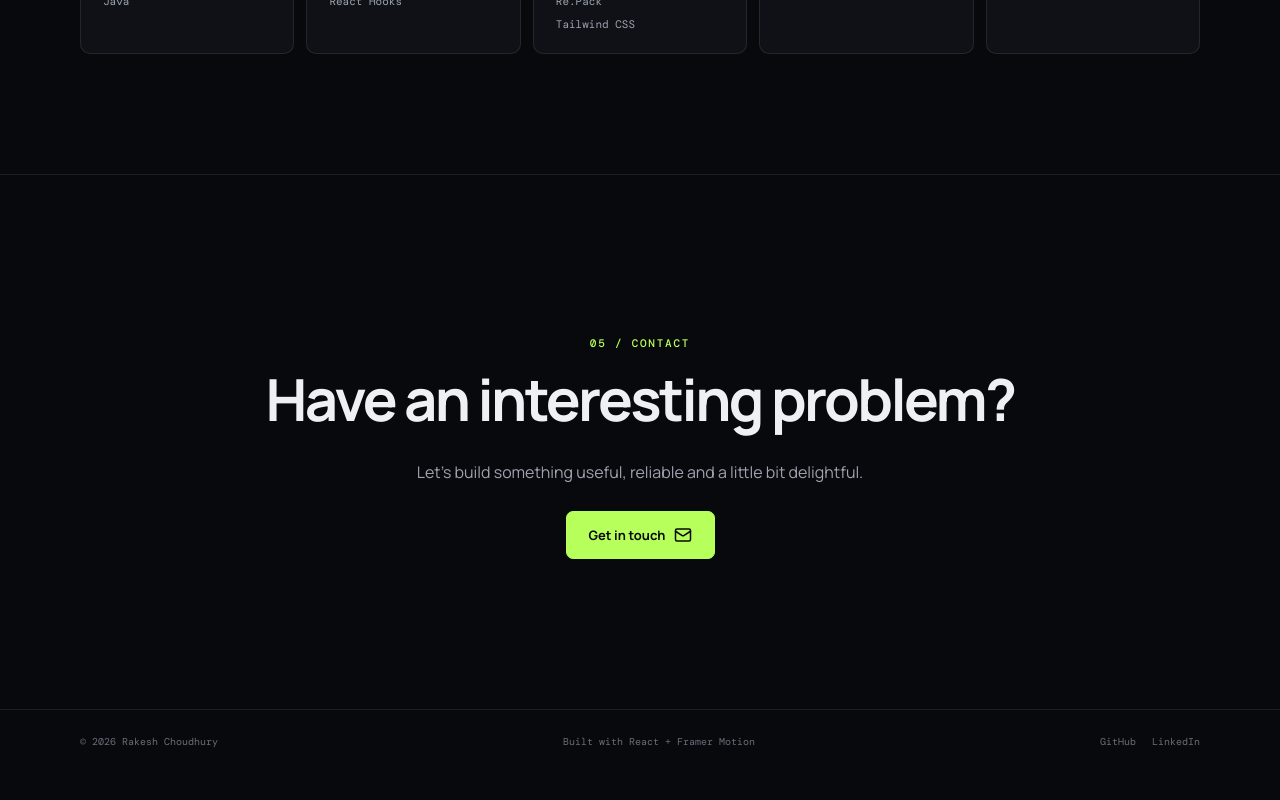
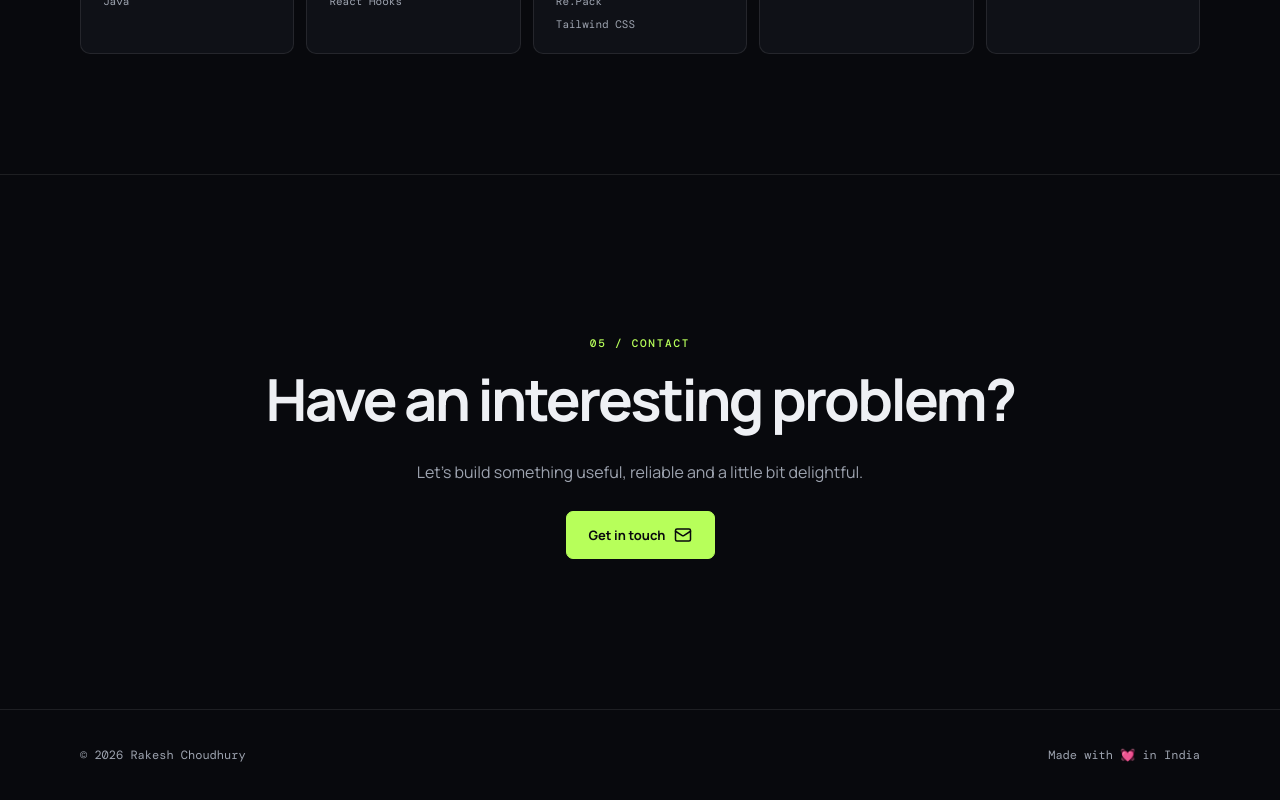
Before and after one commit to rkchoudhury/rkchoudhury.github.io, a React (Vite) app: page / in a window 1280 px wide. Shown: the part 3994-4794 px from the top of the page. Before the commit the page ends 4767 px from the top, so only its background shows below. Built offline with nearby package versions, Linux system fonts and the light colour scheme.

Commit message:
Added Footer

```diff
--- a/index.html
+++ b/index.html
@@ -4,8 +4,7 @@
 <head>
   <meta charset="UTF-8" />
   <meta name="viewport" content="width=device-width, initial-scale=1.0" />
-  <meta name="description"
-    content="Rakesh Choudhury — Senior Software Engineer specializing in React Native, mobile and full-stack development." />
+  <meta name="description" content="Rakesh Choudhury — Mobile Application Developer" />
   <meta name="theme-color" content="#08090d" />
   <title>Rakesh Choudhury | Senior Software Engineer</title>
 </head>
--- a/src/App.tsx
+++ b/src/App.tsx
@@ -4,6 +4,7 @@ import {
   ArrowUpRight, Github, Linkedin, Mail, Download, Menu, X,
   Smartphone, Code2, Layers3, Database, TestTube2, ChevronDown
 } from "lucide-react";
+import Footer from "./components/Footer";
 
 const profile = {
   name: "Rakesh Choudhury",
@@ -134,7 +135,7 @@ function App() {
                 {item}
               </button>
             ))}
-            <button className="nav-contact" onClick={() => go("contact")}>Let's talk <ArrowUpRight size={15}/></button>
+            <button className="nav-contact" onClick={() => go("contact")}>Let's talk <ArrowUpRight size={15} /></button>
           </div>
 
           <button className="menu-btn" onClick={() => setOpen(!open)} aria-label="Toggle menu">
@@ -158,13 +159,13 @@ function App() {
                 and full-stack product development.
               </p>
               <div className="hero-actions">
-                <button className="primary" onClick={() => go("projects")}>Explore my work <ArrowUpRight size={17}/></button>
-                <a className="secondary" href="/resume.pdf" download>Download resume <Download size={16}/></a>
+                <button className="primary" onClick={() => go("projects")}>Explore my work <ArrowUpRight size={17} /></button>
+                <a className="secondary" href="/resume.pdf" download>Download resume <Download size={16} /></a>
               </div>
               <div className="socials">
-                <a href={profile.github} target="_blank" rel="noreferrer"><Github size={18}/> GitHub</a>
-                <a href={profile.linkedin} target="_blank" rel="noreferrer"><Linkedin size={18}/> LinkedIn</a>
-                <a href={`mailto:${profile.email}`}><Mail size={18}/> Email</a>
+                <a href={profile.github} target="_blank" rel="noreferrer"><Github size={18} /> GitHub</a>
+                <a href={profile.linkedin} target="_blank" rel="noreferrer"><Linkedin size={18} /> LinkedIn</a>
+                <a href={`mailto:${profile.email}`}><Mail size={18} /> Email</a>
               </div>
             </motion.div>
 
@@ -174,7 +175,7 @@ function App() {
               animate={{ opacity: 1, scale: 1 }}
               transition={{ duration: .8, delay: .15 }}
             >
-              <div className="code-top"><span/><span/><span/><label>rakesh.ts</label></div>
+              <div className="code-top"><span /><span /><span /><label>rakesh.ts</label></div>
               <pre><code><span className="muted">const</span> <span className="cyan">engineer</span> = {'{'}
                 {`  `}<span className="key">experience</span>: <span className="num">8+</span>,
                 {`  `}<span className="key">focus</span>: <span className="str">"React Native"</span>,
@@ -185,7 +186,7 @@ function App() {
                 {'}'};</code></pre>
             </motion.div>
           </div>
-          <button className="scroll-cue" onClick={() => go("about")}><ChevronDown size={18}/></button>
+          <button className="scroll-cue" onClick={() => go("about")}><ChevronDown size={18} /></button>
         </section>
 
         <Section id="about" eyebrow="01 / ABOUT" title="Engineering with a product mindset.">
@@ -251,7 +252,7 @@ function App() {
                 <div className="tags">{project.stack.map((s) => <span key={s}>{s}</span>)}</div>
                 <div className="project-footer">
                   <span>{project.period}</span>
-                  <a href={project.github} target="_blank" rel="noreferrer">Source <ArrowUpRight size={15}/></a>
+                  <a href={project.github} target="_blank" rel="noreferrer">Source <ArrowUpRight size={15} /></a>
                 </div>
               </motion.article>
             ))}
@@ -278,18 +279,12 @@ function App() {
             <p className="eyebrow">05 / CONTACT</p>
             <h2>Have an interesting problem?</h2>
             <p>Let's build something useful, reliable and a little bit delightful.</p>
-            <a className="primary big" href={`mailto:${profile.email}`}>Get in touch <Mail size={18}/></a>
+            <a className="primary big" href={`mailto:${profile.email}`}>Get in touch <Mail size={18} /></a>
           </div>
         </section>
       </main>
 
-      <footer>
-        <div className="container footer-inner">
-          <span>© {new Date().getFullYear()} Rakesh Choudhury</span>
-          <span>Built with React + Framer Motion</span>
-          <div><a href={profile.github}>GitHub</a><a href={profile.linkedin}>LinkedIn</a></div>
-        </div>
-      </footer>
+      <Footer />
     </div>
   );
 }
--- /dev/null
+++ b/src/components/Footer.tsx
@@ -0,0 +1,14 @@
+import React from 'react'
+
+const Footer = () => {
+    return (
+        <footer>
+            <div className="container footer-inner">
+                <p>© {new Date().getFullYear()} Rakesh Choudhury</p>
+                <p>Made with 💓 in India</p>
+            </div>
+        </footer>
+    )
+}
+
+export default Footer
--- a/src/styles.css
+++ b/src/styles.css
@@ -537,7 +537,8 @@ footer {
   border-top: 1px solid var(--line);
   padding: 25px 0;
   color: #686e79;
-  font: 10px var(--mono);
+  font: 12px var(--mono);
+  color: var(--muted);
 }
 .footer-inner {
   display: flex;
```
Lines whose indentation alone changed are shown as unchanged.
